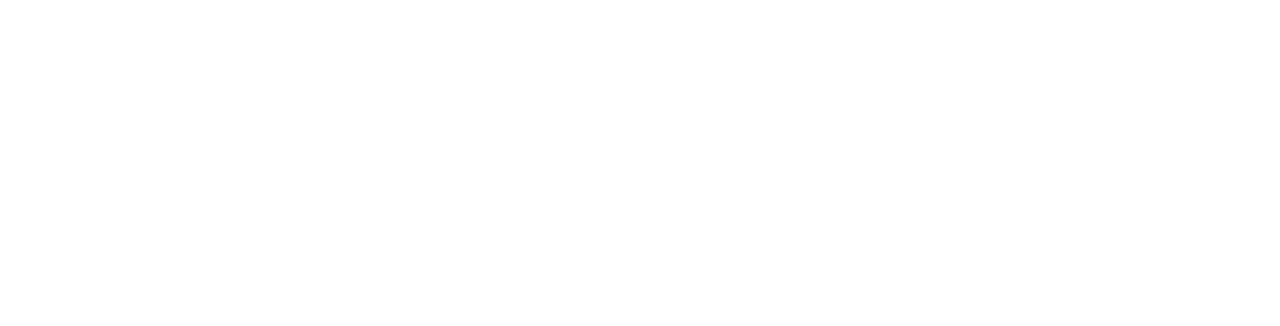
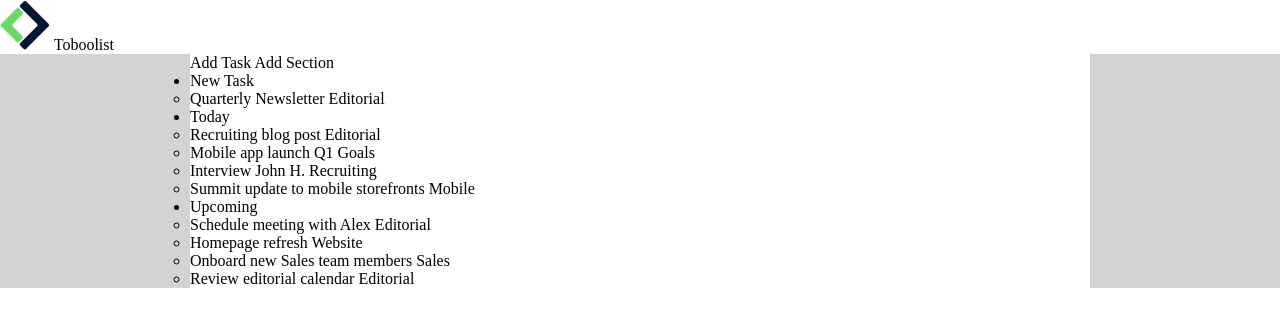
Before and after one commit to gianluigiricciolio/html-css-toboolist, a plain HTML site: page index.html in a window 1280 px wide. Drawn offline with Linux system fonts and the light colour scheme.

Commit message:
[UPD] added html structure to index.html

```diff
--- a/css/style.css
+++ b/css/style.css
@@ -0,0 +1,15 @@
+*{
+    margin:0;
+    padding:0;
+    box-sizing: border-box;
+}
+
+.content{
+    background-color: lightgrey;
+}
+
+.tie{
+    background-color: white;
+    max-width: 900px;
+    margin:0 auto;
+}
--- a/index.html
+++ b/index.html
@@ -4,8 +4,84 @@
     <meta charset="UTF-8">
     <meta name="viewport" content="width=device-width, initial-scale=1.0">
     <title>Document</title>
+    <link rel="stylesheet" href="./css/style.css">
 </head>
 <body>
+    <!--LOGO PRINCIPALE-->
+    <header>
+        <div class="logo">
+            <img src="./img/Logo.png" alt="Logo">
+            <span class="logo_text">Toboolist</span>
+        </div>
+    </header>
 
+    <main>
+        <!--CONTENITORE PRINCIPALE PER IL BACKGROUND-->
+        <div class="content">
+            <!--CONTENITORE "CRAVATTA" CENTRALE-->
+            <div class="tie">
+                <!--NAVIGATORE CON PULSANTI-->
+                <nav>
+                    <span class="button task">Add Task</span>
+                    <span class="button section">Add Section</span>
+                </nav>
+                <!--SEZIONE PRINCIPALE-->
+                <section>
+                    <!--LISTA DELLE LISTE-->
+                    <ul>
+                        <!--LISTA NEW TASK-->
+                        <li>
+                            <span class="section-title">New Task</span>
+                            <ul>
+                                <li>
+                                    Quarterly Newsletter <span class="type editorial">Editorial</span>
+                                </li>
+                            </ul>
+                        </li>
+                        <!--LISTA TODAY-->
+                        <li>
+                            <span class="section-title">Today</span>
+                            <ul>
+                                <li>
+                                    Recruiting blog post <span class="type editorial">Editorial</span>
+                                </li>
+                                <li>
+                                    Mobile app launch <span class="type q1-goals">Q1 Goals</span>
+                                </li>
+                                <li>
+                                    Interview John H. <span class="type recruiting">Recruiting</span>
+                                </li>
+                                <li>
+                                    Summit update to mobile storefronts <span class="type mobile">Mobile</span>
+                                </li>
+                            </ul>
+                        </li>
+                        <!--LISTA UPCOMING-->
+                        <li>
+                            <span class="section-title">Upcoming</span>
+                            <ul>
+                                <li>
+                                    Schedule meeting with Alex <span class="type editorial">Editorial</span>
+                                </li>
+                                <li>
+                                    Homepage refresh <span class="type website">Website</span>
+                                </li>
+                                <li>
+                                    Onboard new Sales team members <span class="type sales">Sales</span>
+                                </li>
+                                <li>
+                                    Review editorial calendar <span class="type editorial">Editorial</span>
+                                </li>
+                            </ul>
+                        </li>
+
+
+                    </ul>
+
+                </section>
+
+            </div>
+        </div>
+    </main>
 </body>
 </html>
```
